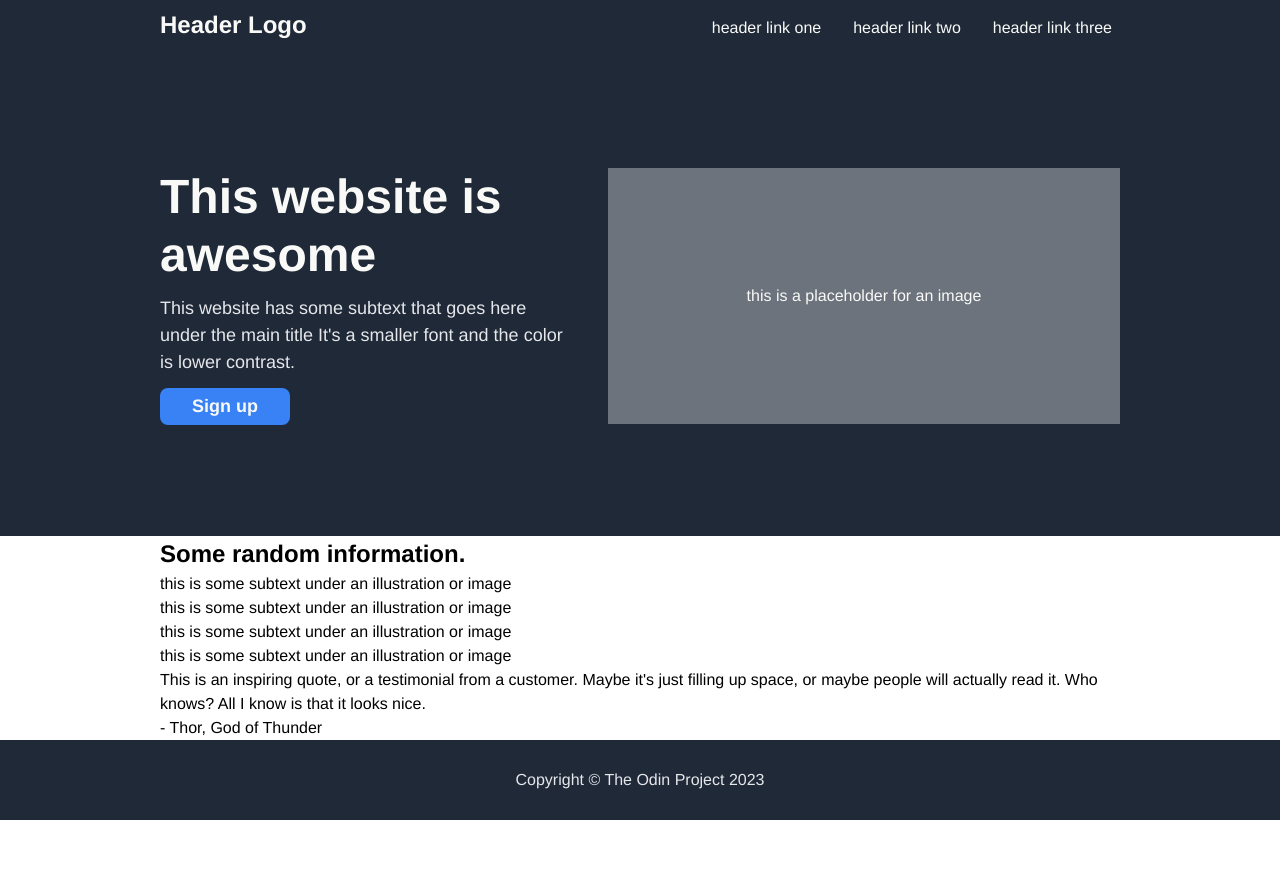
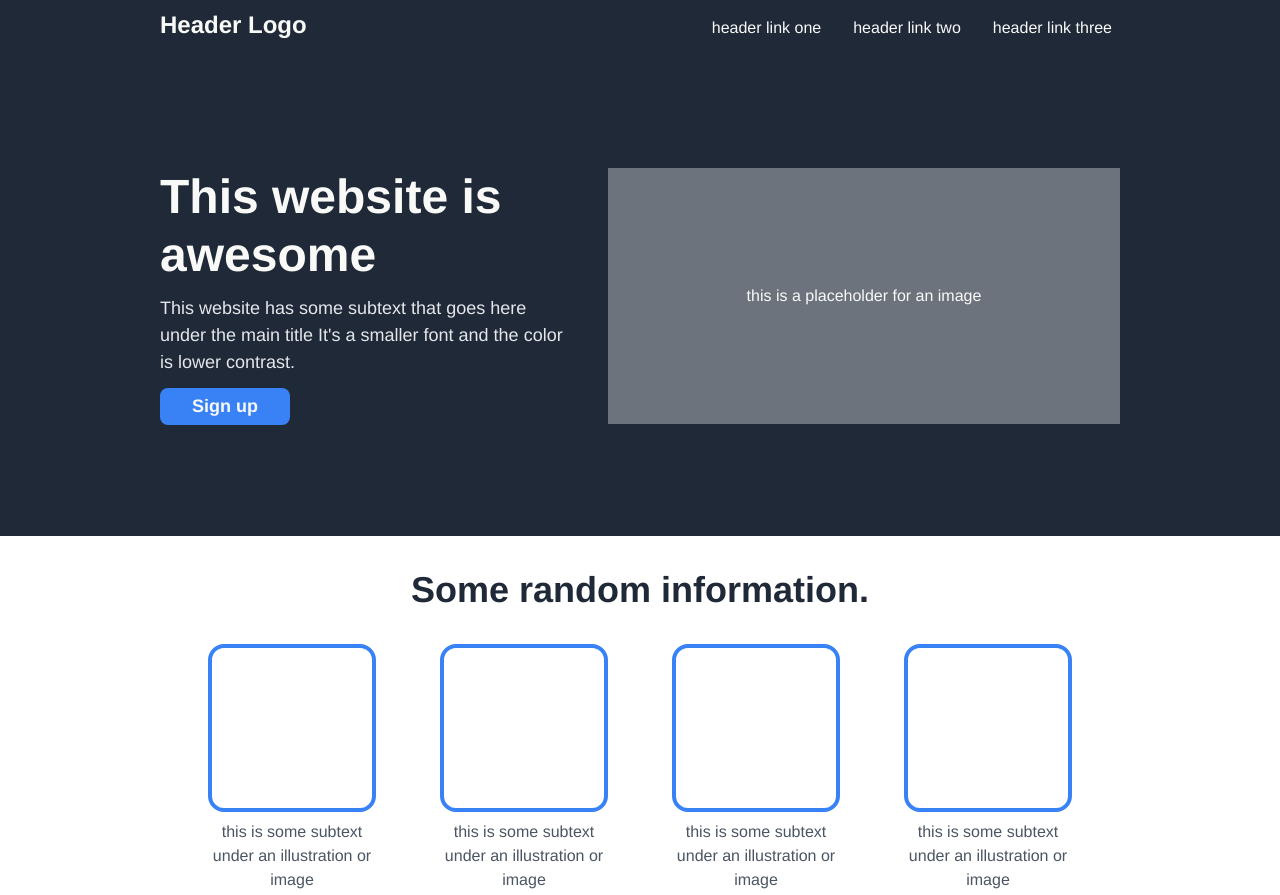
Before and after one commit to jancschubert/odin-landingpage, a plain HTML site: page index.html in a window 1280 px wide. Shown: the top 895 px of the page. Before the commit the page ends 820 px from the top, so only its background shows below. Drawn offline with Linux system fonts and the light colour scheme.

Commit message:
Style info section
Again, a lot of display: flex to position everything,
but it works well. Might have to figure out if there
are things that are better positioned with margins.

```diff
--- a/css/style.css
+++ b/css/style.css
@@ -75,6 +75,7 @@ select {
     --light-grey: #e5e7eb;
     --off-white: #f9faf8;
     --placeholder-grey: #6c737c;
+    --blue-grey: #4b5563;
 
     --header-bg: var(--dark-blue);
     --header-col: var(--off-white);
@@ -88,6 +89,7 @@ select {
     --cta-bg: var(--light-blue);
     --cta-col: var(--off-white);
     --info-header-col: var(--dark-blue);
+    --info-text-col: var(--blue-grey);
     --quote-bg: var(--light-grey);
     --quote-col: var(--dark-blue);
     --footer-bg: var(--dark-blue);
@@ -107,12 +109,6 @@ body {
 
 .cta {
     background-color: var(--cta-bg);
-}
-
-.info .header-text {
-    font-size: 36px;
-    font-weight: bolder;
-    color: var(--info-header-col);
 }
 
 .quote {
@@ -238,3 +234,43 @@ footer.site-footer {
     justify-content: center;
     align-items: center;
 }
+
+.info-section {
+    height: 30em;
+}
+
+.info-section h2 {
+    font-size: 36px;
+    font-weight: bolder;
+    color: var(--info-header-col);
+    height: 3em;
+    display: flex;
+    justify-content: center;
+    align-items: center;
+}
+
+.illustrations {
+    display: flex;
+    justify-content: center;
+    gap: 64px;
+}
+
+.illustration-container {
+    flex: 0 auto;
+    display: flex;
+    flex-direction: column;
+    gap: 8px;
+    width: 168px;
+}
+
+.illustration-container .illustration {
+    width: 168px;
+    height: 168px;
+    border: 4px solid var(--button-bg);
+    border-radius: 16px;
+}
+
+.illustration-container p {
+    text-align: center;
+    color: var(--info-text-col);
+}
--- a/index.html
+++ b/index.html
@@ -34,23 +34,23 @@
         </section>
     </header>
     <main>
-        <section>
+        <section class="info-section">
             <h2>Some random information.</h2>
-            <div>
-                <div>
-                    <div></div>
+            <div class="illustrations">
+                <div class="illustration-container">
+                    <div class="illustration"></div>
                     <p>this is some subtext under an illustration or image</p>
                 </div>
-                <div>
-                    <div></div>
+                <div class="illustration-container">
+                    <div class="illustration"></div>
                     <p>this is some subtext under an illustration or image</p>
                 </div>
-                <div>
-                    <div></div>
+                <div class="illustration-container">
+                    <div class="illustration"></div>
                     <p>this is some subtext under an illustration or image</p>
                 </div>
-                <div>
-                    <div></div>
+                <div class="illustration-container">
+                    <div class="illustration"></div>
                     <p>this is some subtext under an illustration or image</p>
                 </div>
             </div>
```
